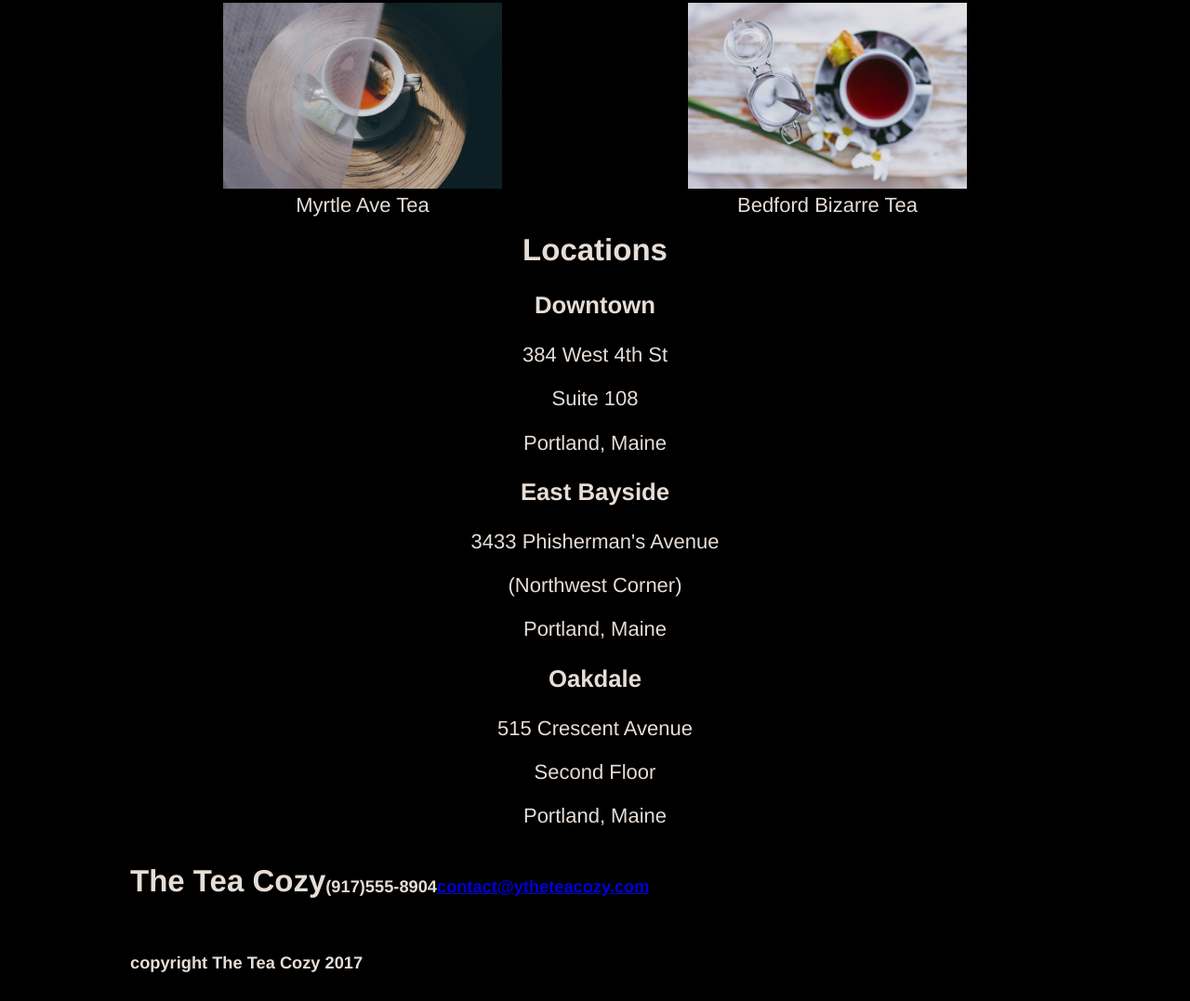
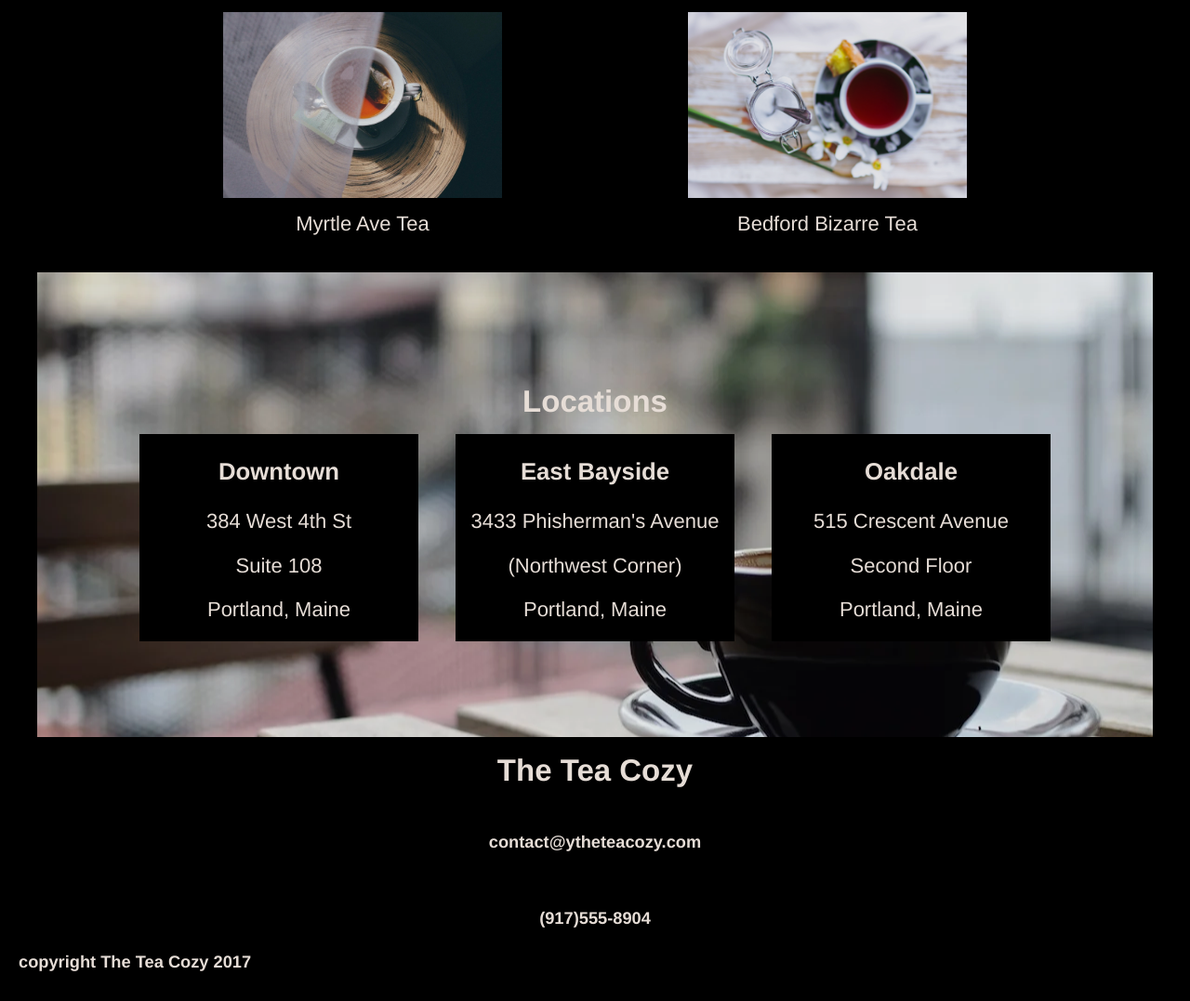
Before and after one commit to pbdevtech/Tea-Cozy, a plain HTML site: page index.html in a window 1280 px wide. Shown: the part 1179-2256 px from the top of the page at 93% size. Drawn offline with nearby package versions, Linux system fonts and the light colour scheme.

Commit message:
Finished
contact section, footer, locations section complete

```diff
--- a/CSS/styles.css
+++ b/CSS/styles.css
@@ -14,6 +14,10 @@
 
   figure {
     margin: auto;
+  }
+
+  figcaption {
+    margin-top: 10px;
   }
 
 
@@ -34,6 +38,19 @@ a {
   text-decoration: underline;
 }
 
+.contact a{
+  color: seashell;
+  text-decoration: none;
+}
+
+.footer {
+  text-align: left;
+}
+
+p {
+  opacity: 1;
+}
+
 
 
 /*====================================  3. Structure Styles ==================================*/
@@ -47,7 +64,9 @@ a {
 .container
 .mission-container,
 .tea-container,
-.mission-hero {
+.mission-hero,
+.locations-container,
+.location-card-container {
   display: flex;
 }
 
@@ -148,7 +167,52 @@ header.main-header {
 .tea-container > * {
   flex: 1 1 30%;
   margin-top: 1em;
-
+  min-width: 300px;
 }
 
 /*location container*/
+
+.locations-container {
+  width: 1200px;
+  margin: auto;
+  justify-content: center;
+  background-image: url("../Pictures/img-locations-background.webp");
+  background-color: black;
+  height: 500px;
+  background-position: center;
+  background-repeat: no-repeat;
+}
+
+.locations-container {
+  margin-top: 40px;
+  flex-direction: column;
+}
+
+.location-card-container {
+  flex-direction: row;
+  justify-content: center;
+  gap: 40px;
+}
+
+.location {
+  background-color: black;
+  width: 300px;
+}
+
+.locations-container h2 {
+  margin-bottom: 16px;
+}
+
+/*Contact Section*/
+
+.contact {
+  height: 200px;
+  flex-direction: column;
+  justify-content: space-between;
+}
+
+/*footer*/
+
+.footer {
+  margin-left: 20px;
+}
--- a/index.html
+++ b/index.html
@@ -64,13 +64,15 @@
                 <figcaption>Bedford Bizarre Tea</figcaption>
             </figure>
         </div>
+    </section>
 
     <!--Locations Section-->
 
-    <section id="locations locations-container">
+    <section id="locations" class="locations-container">
         <h2>Locations</h2>
 
         <div class="location-card-container">
+
             <card class="location location1">
                 <h3>Downtown</h3>
                 <p>384 West 4th St</p>
@@ -98,8 +100,8 @@
 
     <section class="contact">
         <h2>The Tea Cozy</h2>
+        <h5 class="email"><a href="mailto:contact@theteacozy.com">contact@ytheteacozy.com</a> </h5>
         <h5 class="phone">(917)555-8904</h5>
-        <h5 class="email"><a href="mailto:contact@theteacozy.com">contact@ytheteacozy.com</a> </h5>
     </section>
 
     <!--Footer-->
```
